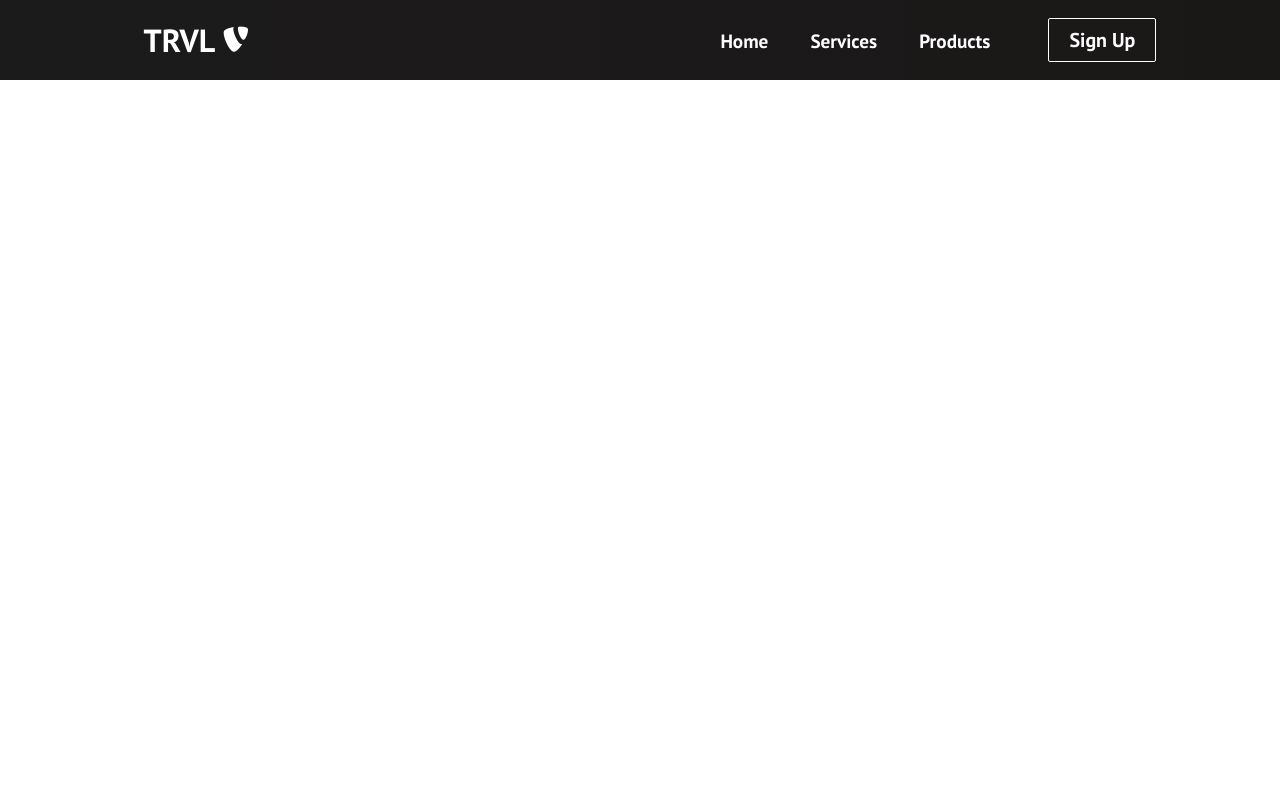
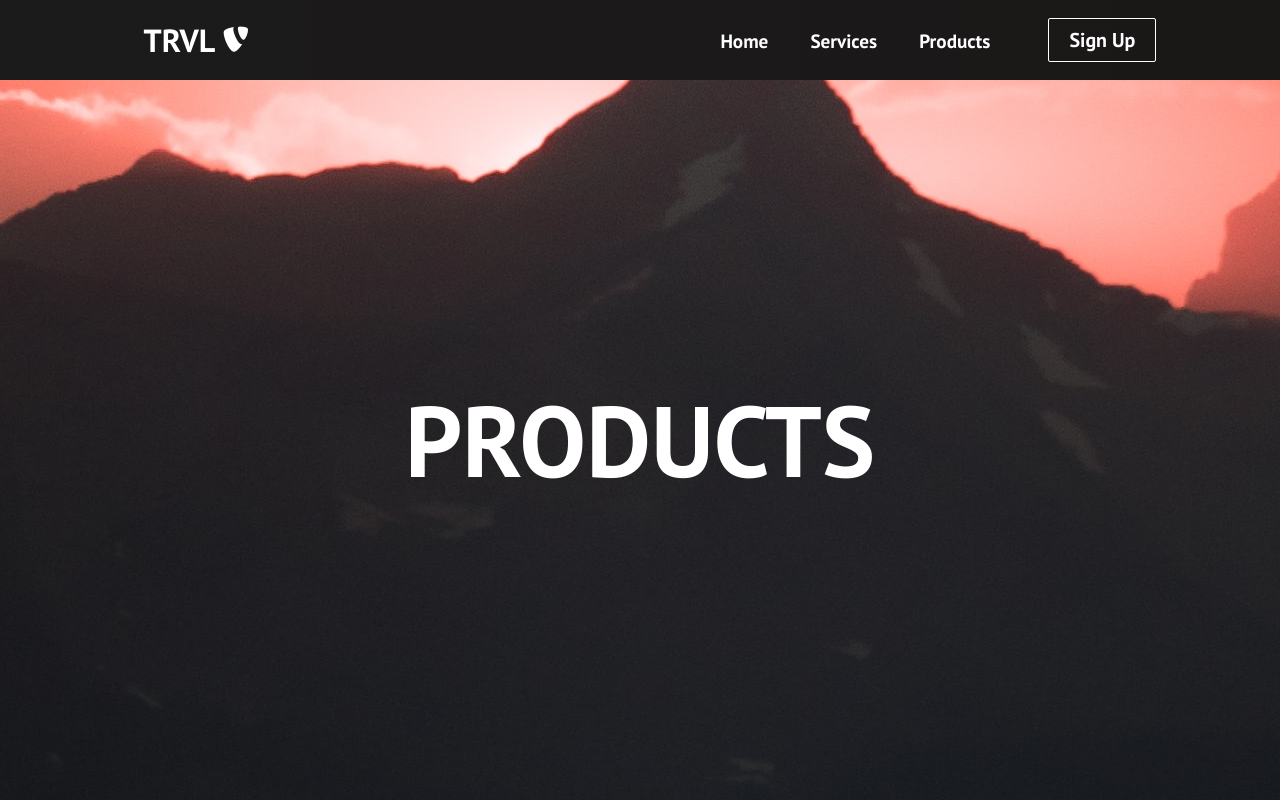
Before and after one commit to ChampagneKap/react-website, a React (Create React App) app: page /products in a window 1280 px wide. Built offline with nearby package versions, Linux system fonts and the light colour scheme.

Commit message:
Adding Routes for each page

```diff
--- a/src/App.js
+++ b/src/App.js
@@ -3,6 +3,9 @@ import Navbar from './components/Navbar.js'
 import { BrowserRouter as Router, Routes, Route } from 'react-router-dom';
 import './App.css';
 import Home from './components/pages/Home.js';
+import Services from './components/pages/Services.js';
+import Products from './components/pages/Products.js';
+import SignUp from './components/pages/SignUp.js';
 
 function App() {
   return (
@@ -11,6 +14,9 @@ function App() {
         	<Navbar />
         		<Routes>
     				  <Route path='/' exact element={<Home />} />
+					  <Route path='/services' exact element={<Services />} />
+					  <Route path='/products' exact element={<Products />} />
+					  <Route path='/sign-up' exact element={<SignUp />} />
         		</Routes>
       	</Router>
     </>
--- /dev/null
+++ b/src/components/pages/Products.js
@@ -0,0 +1,6 @@
+import React from 'react';
+import '../../App.css';
+
+export default function Products() {
+    return <h1 className="products">PRODUCTS</h1>;
+};
--- /dev/null
+++ b/src/components/pages/Services.js
@@ -0,0 +1,6 @@
+import React from 'react';
+import '../../App.css';
+
+export default function Services() {
+    return <h1 className="services">Services</h1>;
+};
--- /dev/null
+++ b/src/components/pages/SignUp.js
@@ -0,0 +1,6 @@
+import React from 'react';
+import '../../App.css';
+
+export default function SignUp() {
+    return <h1 className="sign-up">SIGN UP</h1>;
+};
```
